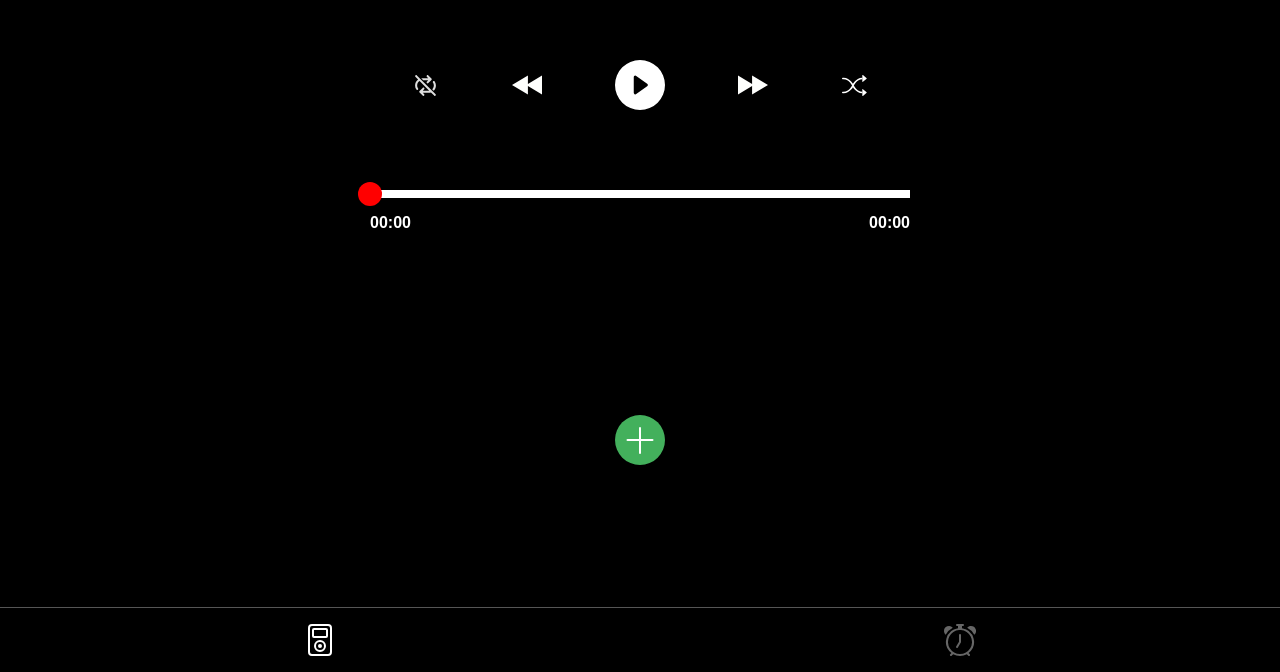
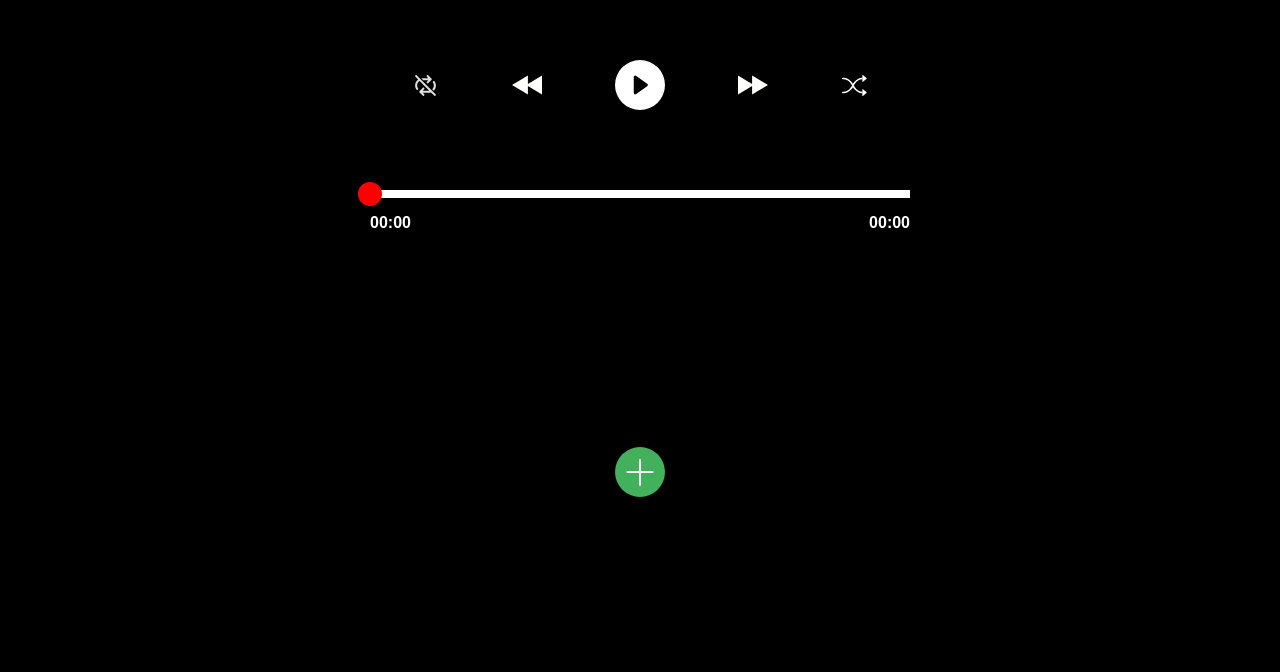
Before and after one commit to LeoLu0602/mp3-player, a React (Create React App) app: page / in a window 1280 px wide. Shown: the part 128-800 px from the top of the page. Built offline with nearby package versions, Linux system fonts and the light colour scheme; the HTML template or start-up script is replaced by a standard one.

Commit message:
adjust CSS

```diff
--- a/src/Alarm.js
+++ b/src/Alarm.js
@@ -1,7 +1,7 @@
 const Alarm = () => {
     return (
         <div id='alarm'>
-
+            <div id='alarm-header'>Alarm</div>
         </div>
     );
 };
--- a/src/App.js
+++ b/src/App.js
@@ -1,7 +1,6 @@
 import { useState } from 'react';
 import Upper from './Upper';
 import Lower from './Lower';
-import Nav from './Nav';
 import Alarm from './Alarm';
 
 const App = () => {
@@ -43,7 +42,6 @@ const App = () => {
                 setPlayingIndex={setPlayingIndex}
             />
             <Alarm />
-            <Nav />
         </div>
     );
 };
--- a/src/Lower.js
+++ b/src/Lower.js
@@ -25,7 +25,7 @@ const Lower = ({ playlist, playingIndex, setPlayingIndex }) => {
                     key={item.name}
                     onClick={() => { handleClick(i) }}
                 >
-                    {item.name}
+                    <div>{item.name}</div>
                 </div>)
             }
         </div>
--- a/src/Nav.js
+++ /dev/null
@@ -1,31 +0,0 @@
-const Nav = () => {
-    const openTab = (tab) => {
-        const musicPlayerTab = document.querySelector('#music-player-tab > div');
-        const alarmTab = document.querySelector('#alarm-tab > div');
-        const alarm = document.querySelector('#alarm');
-
-        if (tab === 'music-player') {
-            musicPlayerTab.style.filter = 'invert(100%)';
-            alarmTab.style.filter = 'invert(40%)';
-            alarm.style.display = 'none';
-        }
-        else if (tab === 'alarm') {
-            musicPlayerTab.style.filter = 'invert(40%)';
-            alarmTab.style.filter = 'invert(100%)';
-            alarm.style.display = 'block';
-        }
-    };
-
-    return (
-        <div id='nav'>
-            <div id='music-player-tab' onClick={() => { openTab('music-player') }}>
-                <div />
-            </div>
-            <div id='alarm-tab' onClick={() => { openTab('alarm') }}>
-                <div />
-            </div>
-        </div>
-    );
-};
-
-export default Nav;
--- a/src/Upper.js
+++ b/src/Upper.js
@@ -38,12 +38,12 @@ const Upper = ({ playlist, setPlaylist, playingIndex, setPlayingIndex }) => {
 
     const handlePlay = () => {
         const btn = document.getElementById('play-pause');
-        btn.className = 'pause-btn';
+        btn.src = './pause-btn.svg';
     };
 
     const handlePause = () => {
         const btn = document.getElementById('play-pause');
-        btn.className = 'play-btn';
+        btn.src = './play-btn.svg';
     };
 
     const playPause = () => {
@@ -153,11 +153,11 @@ const Upper = ({ playlist, setPlaylist, playingIndex, setPlayingIndex }) => {
             />
             <div id='now-playing'>{nowPlaying.name}</div>
             <div className='btn-container'>
-                <div id='loop' className={isLoop ? 'on-loop' : 'no-loop'} onClick={loop} />
-                <div id='backward' onClick={backward} />
-                <div id='play-pause' className='play-btn' onClick={playPause} />
-                <div id='forward' onClick={forward} />
-                <div id='shuffle' onClick={shuffle} />
+                <img id='loop' src={isLoop ? './loop.svg' : './no-loop.svg'} onClick={loop} />
+                <img id='backward' src='./fast-forward-btn.svg' onClick={backward} />
+                <img id='play-pause' src='./play-btn.svg' onClick={playPause} />
+                <img id='forward' src='./fast-forward-btn.svg' onClick={forward} />
+                <img id='shuffle' src='./shuffle.svg' onClick={shuffle} />
             </div>
             <div id='bar-container'>
                 <div id='bar' onClick={changeTime}>
--- a/src/index.css
+++ b/src/index.css
@@ -95,20 +95,9 @@ input {
     filter: invert(100%);
 }
 
-.play-btn {
-    background-image: url('../public/play-btn.svg');
-}
-
-.pause-btn {
-    background-image: url('../public/pause-btn.svg');
-}
-
 #backward {
     width: 30px;
     height: 30px;
-    background-image: url('../public/fast-forward-btn.svg');
-    background-size: cover;
-    background-repeat: no-repeat;
     cursor: pointer;
     transform: rotate(180deg);
     filter: invert(100%);
@@ -117,9 +106,6 @@ input {
 #forward {
     width: 30px;
     height: 30px;
-    background-image: url('../public/fast-forward-btn.svg');
-    background-size: cover;
-    background-repeat: no-repeat;
     cursor: pointer;
     filter: invert(100%);
 }
@@ -127,26 +113,13 @@ input {
 #loop {
     width: 25px;
     height: 25px;
-    background-size: cover;
-    background-repeat: no-repeat;
     cursor: pointer;
     filter: invert(100%);
-}
-
-.on-loop {
-    background-image: url('../public/loop.svg');
-}
-
-.no-loop {
-    background-image: url('../public/no-loop.svg');
 }
 
 #shuffle {
     width: 25px;
     height: 25px;
-    background-image: url('../public/shuffle.svg');
-    background-size: cover;
-    background-repeat: no-repeat;
     cursor: pointer;
     filter: invert(100%);
 }
@@ -154,7 +127,7 @@ input {
 #lower {
     position: relative;
     max-width: 600px;
-    height: calc(50% - 4em);
+    height: 50%;
     margin: 0 auto;
     overflow-x: hidden;
     overflow-y: auto;
@@ -173,59 +146,25 @@ input {
 }
 
 .song-info {
-    width: 96%;
+    display: flex;
+    justify-content: center;
+    width: 100%;
     padding: 0.6em 0;
     margin: 0 auto;
     font-size: 1.2em;
-    text-align: center;
     cursor: pointer;
+}
+
+.song-info > div {
+    width: 90%;
     overflow: hidden;
     white-space: nowrap;
     text-overflow: ellipsis;
+    text-align: center;
 }
 
 .song-info:first-child {
     background-color: red;
-}
-
-#nav {
-    position: fixed;
-    z-index: 20;
-    left: 0;
-    bottom: 0;
-    width: 100%;
-    height: 4em;
-    background-color: black;
-    border-top: solid 1px #555;
-    display: flex;
-    justify-content: space-evenly;
-    color: white;
-}
-
-#nav > div {
-    display: flex;
-    justify-content: center;
-    align-items: center;
-    width: 50%;
-    height: 100%;
-}
-
-#music-player-tab > div {
-    width: 2em;
-    height: 2em;
-    background-image: url('../public/music-player.svg');
-    background-repeat: no-repeat;
-    background-size: cover;
-    filter: invert(100%);
-}
-
-#alarm-tab > div {
-    width: 2em;
-    height: 2em;
-    background-image: url('../public/alarm.svg');
-    background-repeat: no-repeat;
-    background-size: cover;
-    filter: invert(40%);
 }
 
 #alarm {
@@ -237,3 +176,10 @@ input {
     background-color: black;
     display: none;
 }
+
+#alarm-header {
+    width: 100%;
+    padding: 1em 0;
+    font-size: 2em;
+    text-align: center;
+}
```
